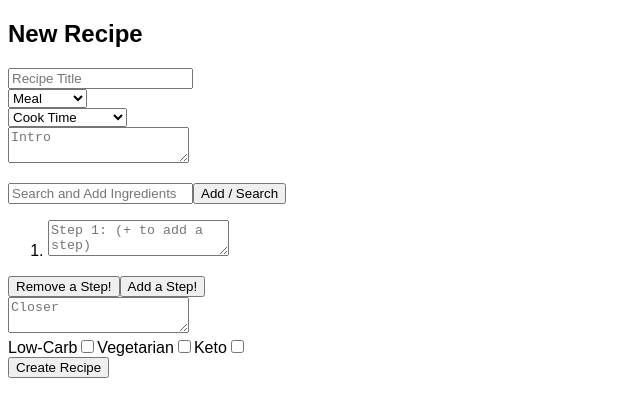
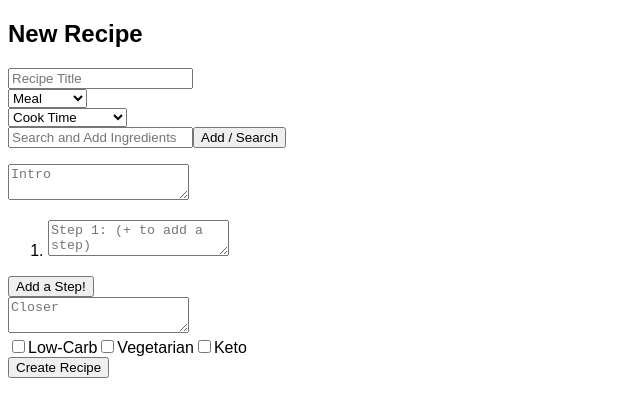
Before and after one commit to AnimalFace/dishDashboard, a React app: page / in a window 1280 px wide. Shown: the top 416 px of the page, without its empty margins (0-640 px from the left). Built offline with nearby package versions, Linux system fonts and the light colour scheme; the HTML template or start-up script is replaced by a standard one.

Commit message:
mvp form

```diff
--- a/client/src/components/RecipeForm.jsx
+++ b/client/src/components/RecipeForm.jsx
@@ -1,4 +1,5 @@
 import React from 'react';
+import $ from 'jquery';
 
 class RecipeForm extends React.Component {
   constructor(props) {
@@ -59,24 +60,29 @@ class RecipeForm extends React.Component {
     //     ingredient: ''
     //   })
     // })
-    const updatedIngredients = ingredients.concat([ingredientToAdd]);
+    const capitalizedIngredient = ingredientToAdd.charAt(0).toUpperCase() + ingredientToAdd.slice(1);
+    const updatedIngredients = ingredients.concat([capitalizedIngredient]);
     this.setState({
       ingredients: updatedIngredients,
       ingredientToAdd: ''
     });
-
+    $('.ingredient-input').val('');
 
   }
 
   handleSubmit(event) {
     event.preventDefault();
-    const recipe = this.state;
-    this.props.submitHandler(recipe, () => {
+    const { title, meal, cookTime, ingredients, intro, instructions, closer, keto, lowCarb, vegetarian } = this.state;
+    const recipe = { title, meal, cookTime, ingredients, intro, instructions, closer, keto, lowCarb, vegetarian };
+    console.log('recipe:', recipe);
+    console.log('this.state:', this.state);
+
+    // this.props.submitHandler(recipe, () => {
       this.setState({
         title: '',
         meal: '',
         cookTime: '',
-        ingredients: '',
+        ingredients: [],
         intro: '',
         instructions: {},
         closer: '',
@@ -84,9 +90,11 @@ class RecipeForm extends React.Component {
         lowCarb: false,
         vegetarian: false,
         steps: [1],
-        currentStep: null
+        currentStep: null,
+        ingredientToAdd: null
       })
-    })
+    // })
+    $('.recipe-form')[0].reset();
   }
 
   addStep() {
@@ -107,10 +115,9 @@ class RecipeForm extends React.Component {
   render() {
     const { steps, ingredients } = this.state;
     return (
-      <div className="recipeForm">
-        <div className="recipe-editor">
+        <div className="recipe-creator">
           <h2>New Recipe</h2>
-          <form onSubmit={this.handleSubmit}>
+          <form className="recipe-form" onSubmit={this.handleSubmit}>
             <input className="form-input" type="text" name="title" placeholder="Recipe Title" onChange={this.handleInput}></input><br></br>
 
             <select className="meal-select" name="meal" onChange={this.handleInput}>
@@ -134,8 +141,10 @@ class RecipeForm extends React.Component {
               <option value="over24">More than a day</option>
             </select><br></br>
 
-            <textarea className="form-textarea" name="intro" placeholder="Intro" onChange={this.handleInput}></textarea><br></br>
 
+            <input className="ingredient-input" type="text" name="ingredientToAdd" placeholder="Search and Add Ingredients" onChange={this.handleInput}></input>
+            <button className="ingredient-search-button" type="button" onClick={this.searchIngredients}>Add / Search</button>
+            <br></br>
             <div className="ingredients-view">
               <ul className="ingredients-list">
                 {ingredients.map(ingredient => {
@@ -145,9 +154,10 @@ class RecipeForm extends React.Component {
                 })}
               </ul>
             </div>
-            <input className="ingredient-input" type="text" name="ingredientToAdd" placeholder="Search and Add Ingredients" onChange={this.handleInput}></input>
-            <button className="ingredient-search-button" type="button" onClick={this.searchIngredients}>Add / Search</button>
-            <br></br>
+
+            <textarea className="form-textarea" name="intro" placeholder="Intro" onChange={this.handleInput}></textarea><br></br>
+
+
             <ol>
               {
                 steps.map(step => {
@@ -159,22 +169,22 @@ class RecipeForm extends React.Component {
                 })
               }
             </ol>
-            <button className="remove-step-button" type="button" onClick={() => (this.removeStep())}>Remove a Step!</button>
+            {/* <button className="remove-step-button" type="button" onClick={() => (this.removeStep())}>Remove a Step!</button> */}
             <button className="add-step-button" type="button" onClick={() => (this.addStep())}>Add a Step!</button><br></br>
 
 
             <textarea className="form-textarea" name="closer" placeholder="Closer" onChange={this.handleInput}></textarea><br></br>
+
+            <input type="checkbox" name="lowCarb" value={true} onChange={this.handleInput}></input>
             <label for="lowCarb">Low-Carb</label>
-            <input type="checkbox" name="lowCarb" value={true} onChange={this.handleInput}></input>
+            <input type="checkbox" name="vegetarian" value={true} onChange={this.handleInput}></input>
             <label for="vegetarian">Vegetarian</label>
-            <input type="checkbox" name="vegetarian" value={true} onChange={this.handleInput}></input>
+            <input type="checkbox" name="keto" value={true} onChange={this.handleInput}></input>
             <label for="keto">Keto</label>
-            <input type="checkbox" name="keto" value={true} onChange={this.handleInput}></input>
             <br></br>
             <button className="form-submit-button" type="submit">Create Recipe</button>
           </form>
         </div>
-      </div>
     )
   }
 
```
Also changed, not shown: 1 other file (tests, documents, lock files or other folders).
